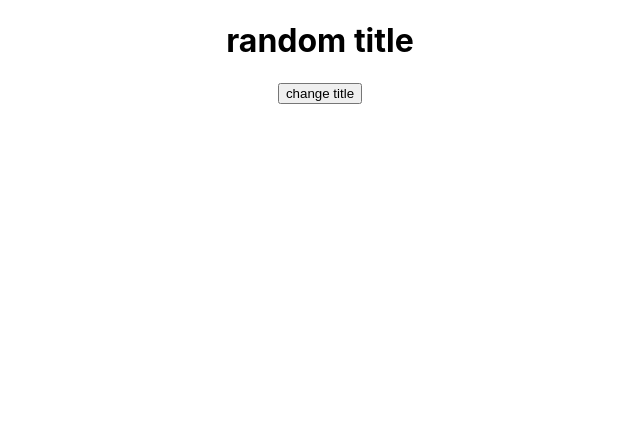
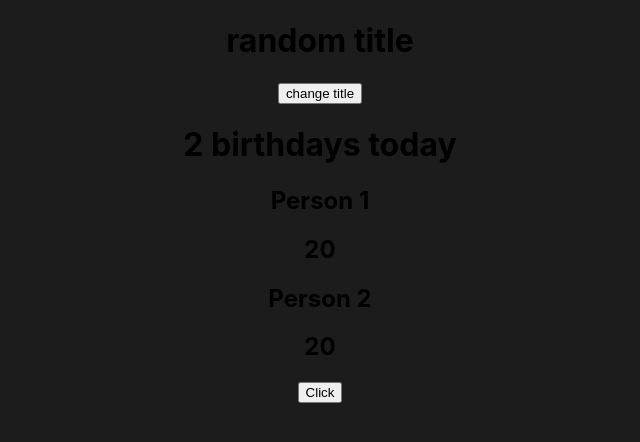
Before and after one commit to gary1999/my-react-app-test, a React (Create React App) app: page / in a window 1280 px wide. Shown: the top 442 px of the page, without its empty margins (320-960 px from the left). Built offline with nearby package versions, Linux system fonts and the light colour scheme.

Commit message:
List
List creation and clear

```diff
--- a/src/App.js
+++ b/src/App.js
@@ -1,5 +1,8 @@
 import React, { useState } from 'react';
 import './App.css';
+
+import birthdays from './data/Birthdays';
+import List from './components/List';
 
 function App() {
     const [text, setText] = useState('random title');
@@ -12,11 +15,29 @@ function App() {
         }
     };
 
+    const [people, setPeople] = useState(birthdays);
+
+    const handlePeople = () => {
+        if (people.length != 0) {
+            setPeople([]);
+        } else {
+            setPeople(birthdays);
+        }
+    };
+
     return (
-        <div className="App">
-            <h1>{text}</h1>
-            <button onClick={handleClick}>change title</button>
-        </div>
+        <>
+            <div className="App">
+                <h1>{text}</h1>
+                <button onClick={handleClick}>change title</button>
+
+                <div>
+                    <h1>{people.length} birthdays today</h1>
+                    <List people={people} />
+                    <button onClick={handlePeople}>Click</button>
+                </div>
+            </div>
+        </>
     );
 }
 
--- /dev/null
+++ b/src/components/List.js
@@ -0,0 +1,21 @@
+import React from 'react';
+
+const List = ({ people }) => {
+    return (
+        <>
+            {people.map((person) => {
+                const { id, name, age } = person;
+                return (
+                    <article key={id} className="person">
+                        <div>
+                            <h1>{name}</h1>
+                            <h1>{age}</h1>
+                        </div>
+                    </article>
+                );
+            })}
+        </>
+    );
+};
+
+export default List;
--- /dev/null
+++ b/src/data/Birthdays.js
@@ -0,0 +1,12 @@
+export default [
+    {
+        id: 1,
+        name: 'Person 1',
+        age: 20,
+    },
+    {
+        id: 2,
+        name: 'Person 2',
+        age: 20,
+    },
+];
--- a/src/index.css
+++ b/src/index.css
@@ -5,6 +5,8 @@ body {
     sans-serif;
   -webkit-font-smoothing: antialiased;
   -moz-osx-font-smoothing: grayscale;
+
+  background-color: rgb(29, 28, 28);
 }
 
 code {
```
